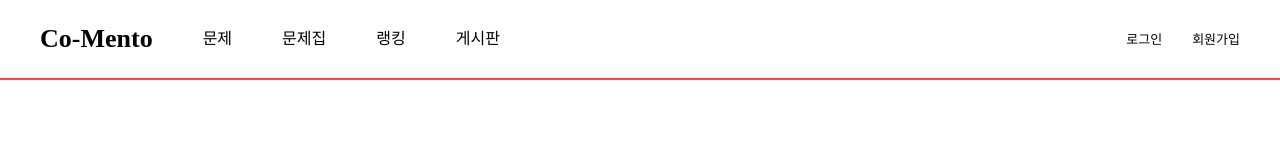
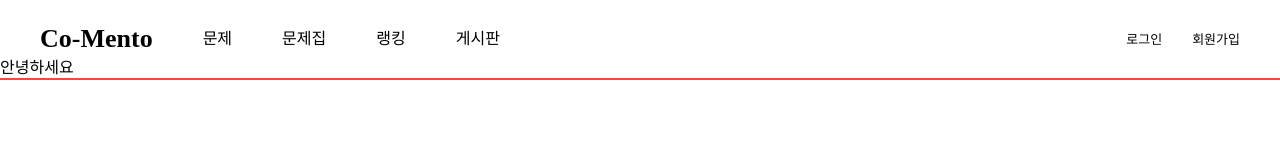
Before and after one commit to Heesu01/co-mento, a React (Create React App) app: page /auth/join in a window 1280 px wide. Shown: the top 160 px of the page. Built offline with nearby package versions, Linux system fonts and the light colour scheme.

Commit message:
feat: 커밋연습

```diff
--- a/src/pages/Join.js
+++ b/src/pages/Join.js
@@ -1,7 +1,7 @@
 import React from "react";
 
 const Join = () => {
-  return <div></div>;
+  return <div>안녕하세요</div>;
 };
 
 export default Join;
```
